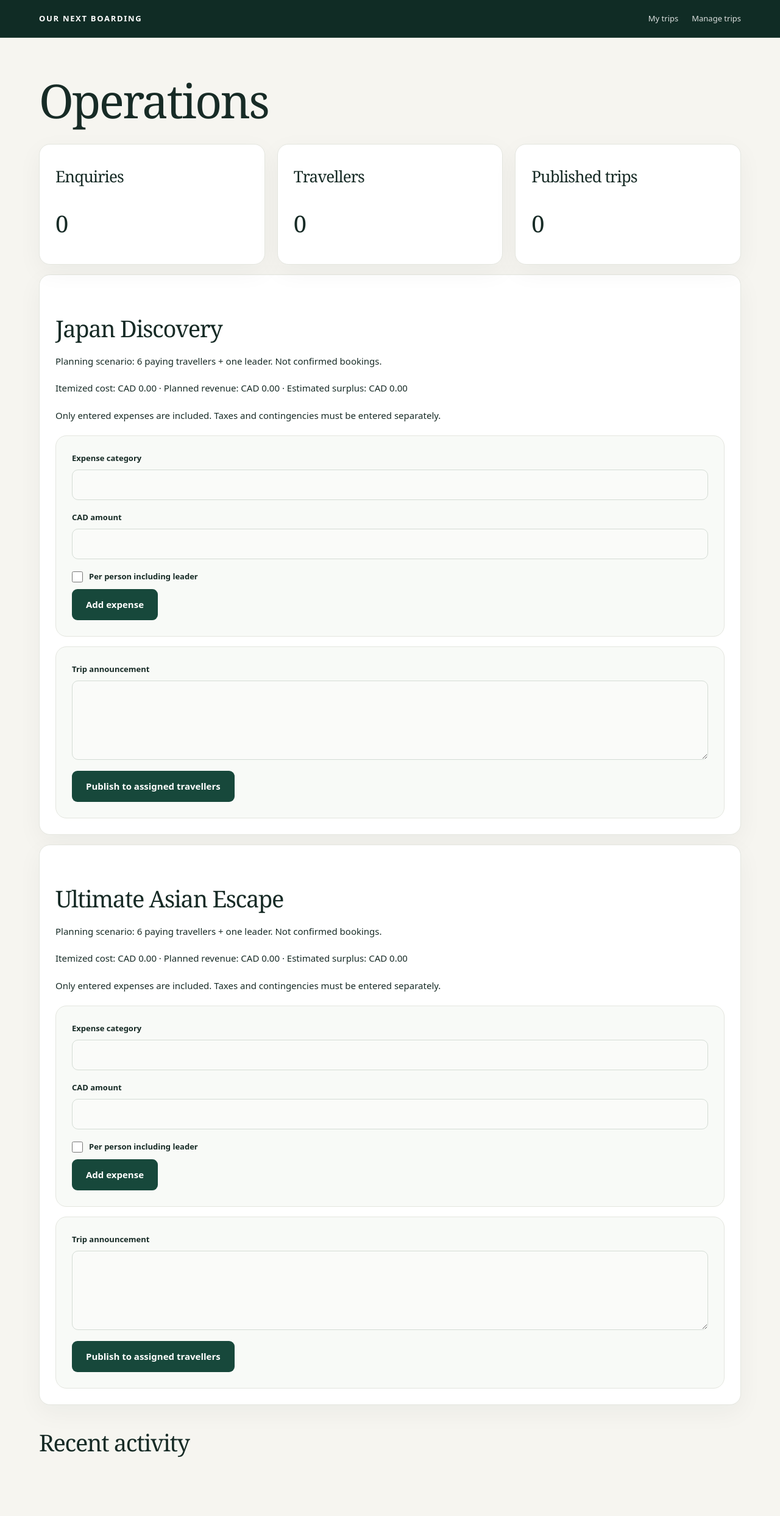
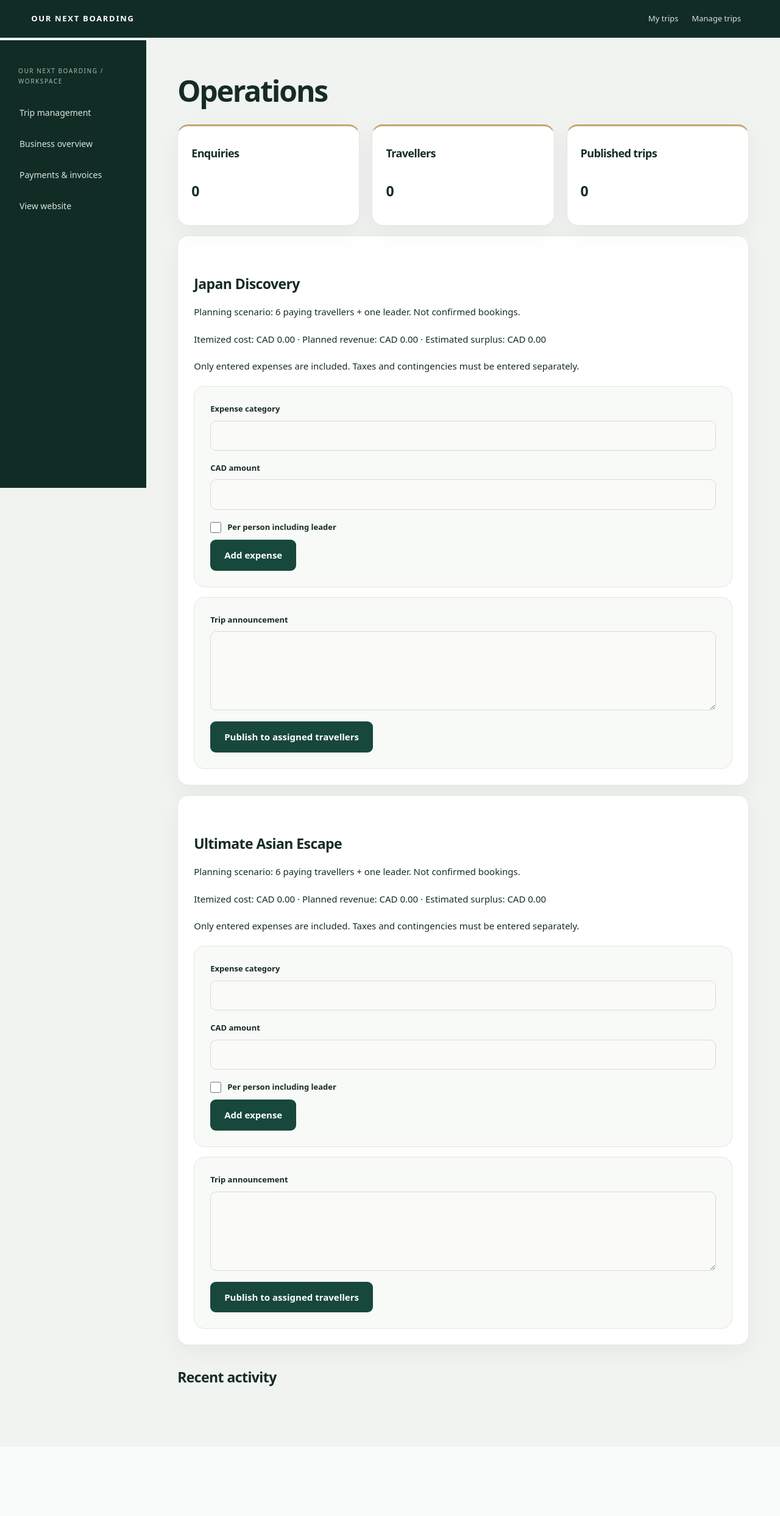
Before and after one commit to navmanshahia/OurNextBoarding, a PHP site: page /operations.php in a window 1280 px wide. Shown: the whole page at 61% size. After the commit the page ends 2273 px from the top, so only its background shows below. Run offline with PHP 8.4, Linux system fonts and the light colour scheme; the visitor is signed in with stand-in values (Sample User, id 1); data comes from the database, SQL or seed files in the repository; data that the repository does not hold is empty.

Commit message:
Upgrade workspace navigation and page presentation

```diff
--- a/public/operations.php
+++ b/public/operations.php
@@ -32,8 +32,8 @@ q('INSERT INTO audit_log(user_id,event) VALUES(?,?)',[$uid,$a.' #'.$id]);
 header('Location: operations.php');exit;
 }catch(Throwable $e){$error='Unable to save. Check input and try again.';}
 }
-?><!doctype html><html lang="en"><head><meta charset="utf-8"><meta name="viewport" content="width=device-width,initial-scale=1"><title>Boarding operations</title><link rel="stylesheet" href="style.css"></head><body><header><a href="index.php">OUR NEXT BOARDING</a><nav><a href="index.php?page=portal">My trips</a><?php if($admin):?><a href="index.php?page=admin">Manage trips</a><?php endif;?></nav></header><main><h1><?=$admin?'Operations':'Travel companion'?></h1><p><?=h($error)?></p>
-<?php if($admin):?><div class="grid"><?php foreach(['Enquiries'=>'SELECT COUNT(*) FROM enquiries','Travellers'=>'SELECT COUNT(*) FROM travellers','Published trips'=>'SELECT COUNT(*) FROM trips WHERE published=1'] as $label=>$sql):?><article><h3><?=h($label)?></h3><h2><?=h(q($sql)->fetchColumn())?></h2></article><?php endforeach;?></div>
+?><!doctype html><html lang="en"><head><meta charset="utf-8"><meta name="viewport" content="width=device-width,initial-scale=1"><title>Boarding operations</title><link rel="stylesheet" href="style.css?v=20261126b"></head><body class="workspace"><header><a href="index.php">OUR NEXT BOARDING</a><nav><a href="index.php?page=portal">My trips</a><?php if($admin):?><a href="index.php?page=admin">Manage trips</a><?php endif;?></nav></header><aside class="side"><small>Our Next Boarding / Workspace</small><?php if($admin):?><a href="index.php?page=admin">Trip management</a><a href="operations.php">Business overview</a><a href="payments.php">Payments & invoices</a><?php else:?><a href="index.php?page=portal">My journeys</a><a href="operations.php">Travel companion</a><a href="payments.php">My payments</a><?php endif;?><a href="index.php?page=home">View website</a></aside><main><h1><?=$admin?'Operations':'Travel companion'?></h1><p><?=h($error)?></p>
+<?php if($admin):?><div class="metrics"><?php foreach(['Enquiries'=>'SELECT COUNT(*) FROM enquiries','Travellers'=>'SELECT COUNT(*) FROM travellers','Published trips'=>'SELECT COUNT(*) FROM trips WHERE published=1'] as $label=>$sql):?><article><h3><?=h($label)?></h3><h2><?=h(q($sql)->fetchColumn())?></h2></article><?php endforeach;?></div>
 <?php foreach(q('SELECT * FROM trips') as $t): $id=$t['id'];$n=max(1,(int)$t['seats']);$cost=0;?><article><h2><?=h($t['title'])?></h2><p>Planning scenario: <?=$n?> paying travellers + one leader. Not confirmed bookings.</p><?php foreach(q('SELECT * FROM expenses WHERE trip_id=?',[$id]) as $e):$cost+=(float)$e['amount']*($e['per_person']?$n+1:1);?><p><?=h($e['category'])?> · CAD <?=h($e['amount'])?> <?=$e['per_person']?'per person':'fixed'?></p><?php form('remove');?><input type="hidden" name="id" value="<?=$e['id']?>"><button>Remove expense</button></form><?php endforeach;?>
 <p>Itemized cost: CAD <?=number_format($cost,2)?> · Planned revenue: CAD <?=number_format($n*$t['price'],2)?> · Estimated surplus: CAD <?=number_format($n*$t['price']-$cost,2)?></p><p>Only entered expenses are included. Taxes and contingencies must be entered separately.</p>
 <?php form('expense');?><input type="hidden" name="id" value="<?=$id?>"><label>Expense category<input name="category" required></label><label>CAD amount<input name="amount" type="number" min="0" step=".01" required></label><label><input type="checkbox" name="per_person">Per person including leader</label><button>Add expense</button></form>
```
